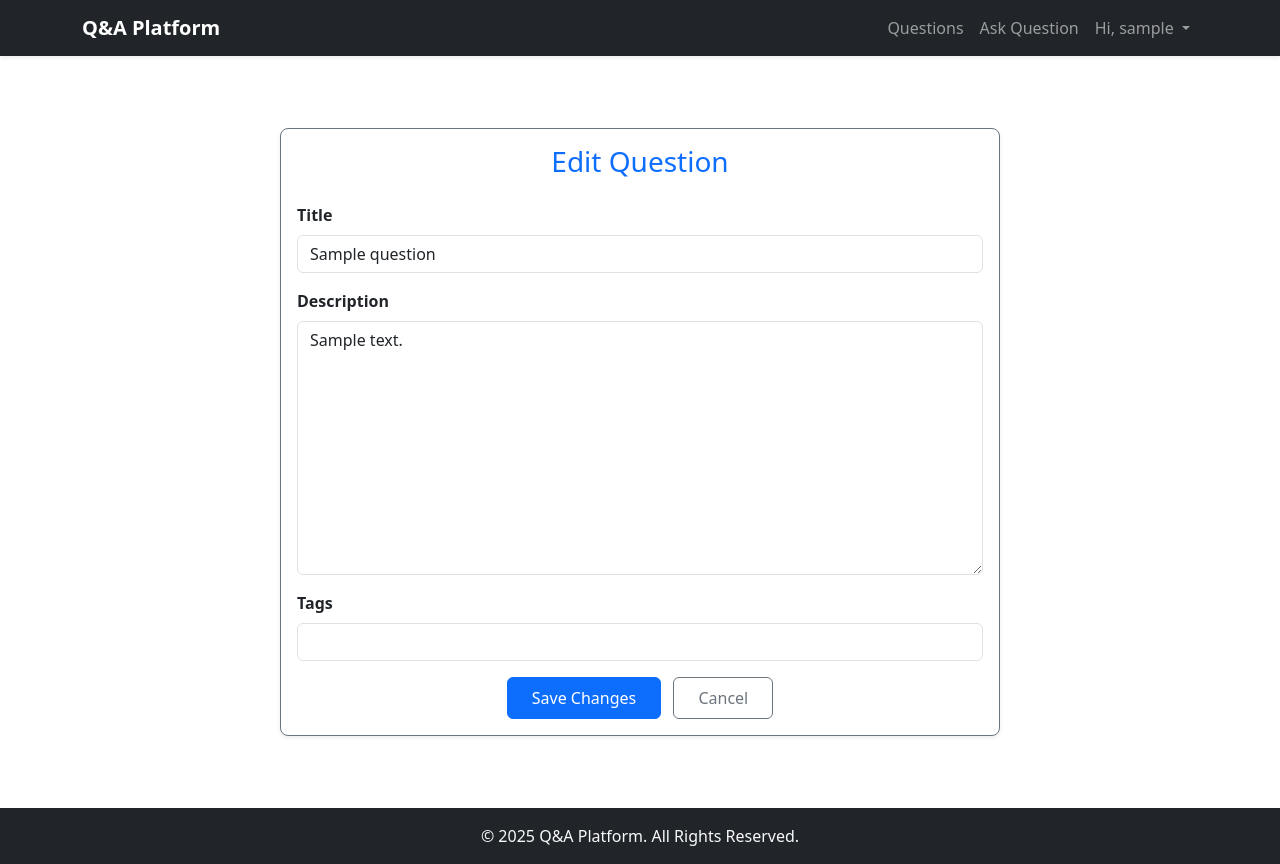
After one commit to parthasarathy-testpress/Answerly, a Django app: page /question/1/edit/ in a window 1280 px wide. The commit adds this page. Run offline with Django 5.2, Linux system fonts and the light colour scheme; a user stored in the database is signed in; tables that the repository leaves empty hold one stand-in row (values such as "Sample post"); some libraries are stand-ins or nearby versions.

Commit message:
feat: Add question editing feature  (#9)
- Added a dedicated page for editing questions.
- Ensures only authenticated users can access the edit page.
- Restricts editing so that only the original author of a question can
update it.

```diff
--- a/forum/templates/base.html
+++ b/forum/templates/base.html
@@ -11,6 +11,7 @@
       href="https://cdn.jsdelivr.net/npm/bootstrap@5.3.3/dist/css/bootstrap.min.css"
       rel="stylesheet"
     />
+    <link rel="stylesheet" href="https://cdn.jsdelivr.net/npm/bootstrap-icons@1.11.1/font/bootstrap-icons.css">
 
     {% block extra_css %}{% endblock %}
   </head>
--- /dev/null
+++ b/forum/templates/forum/question_edit.html
@@ -0,0 +1,39 @@
+{% extends "base.html" %}
+{% load static %}
+{% load widget_tweaks %}
+
+{% block title %}Edit Question{% endblock %}
+
+{% block content %}
+<div class="container py-5">
+  <div class="row justify-content-center">
+    <div class="col-md-10 col-lg-8">
+      <div class="card shadow-sm border border-secondary rounded-3">
+        <div class="card-body">
+          <h3 class="card-title text-center mb-4 text-primary">Edit Question</h3>
+
+          <form method="post" novalidate>
+            {% csrf_token %}
+
+            {% for field in form %}
+              <div class="mb-3">
+                <label for="{{ field.id_for_label }}" class="form-label fw-semibold">{{ field.label }}</label>
+                {{ field|add_class:"form-control" }}
+                {% if field.errors %}
+                  <div class="invalid-feedback d-block">{{ field.errors|striptags }}</div>
+                {% endif %}
+              </div>
+            {% endfor %}
+
+            <div class="text-center">
+              <button type="submit" class="btn btn-primary px-4 py-2">Save Changes</button>
+              <a href="{% url 'question_list' %}" class="btn btn-outline-secondary ms-2 px-4 py-2">Cancel</a>
+            </div>
+
+          </form>
+        </div>
+      </div>
+    </div>
+  </div>
+</div>
+{% endblock %}
--- a/forum/urls.py
+++ b/forum/urls.py
@@ -1,7 +1,8 @@
 from django.urls import path
-from .views import QuestionListView,QuestionCreateView
+from .views import QuestionListView,QuestionCreateView,QuestionUpdateView
 
 urlpatterns = [
     path('', QuestionListView.as_view(), name='question_list'),
     path('post/', QuestionCreateView.as_view(), name='question_post'),
+    path('question/<int:question_id>/edit/', QuestionUpdateView.as_view(), name='question_edit'),
 ]
--- a/forum/views.py
+++ b/forum/views.py
@@ -1,7 +1,7 @@
-from django.views.generic import ListView,CreateView
+from django.views.generic import ListView,CreateView,UpdateView
 from django.db.models import Sum
 from .models import Question, Vote
-from django.contrib.auth.mixins import LoginRequiredMixin
+from django.contrib.auth.mixins import LoginRequiredMixin,UserPassesTestMixin
 from django.urls import reverse_lazy
 from .forms import QuestionForm
 
@@ -26,3 +26,14 @@ class QuestionCreateView(LoginRequiredMixin, CreateView):
     def form_valid(self, form):
         form.instance.author = self.request.user
         return super().form_valid(form)
+
+class QuestionUpdateView(LoginRequiredMixin, UserPassesTestMixin, UpdateView):
+    model = Question
+    form_class = QuestionForm
+    template_name = 'forum/question_edit.html'
+    pk_url_kwarg = 'question_id'
+    success_url = reverse_lazy('question_list')
+
+    def test_func(self):
+        question = self.get_object()
+        return self.request.user == question.author
```
Also changed, not shown: forum/templates/forum/_question_card.html (+8 -1 lines), forum/tests.py (+31 -0 lines).
